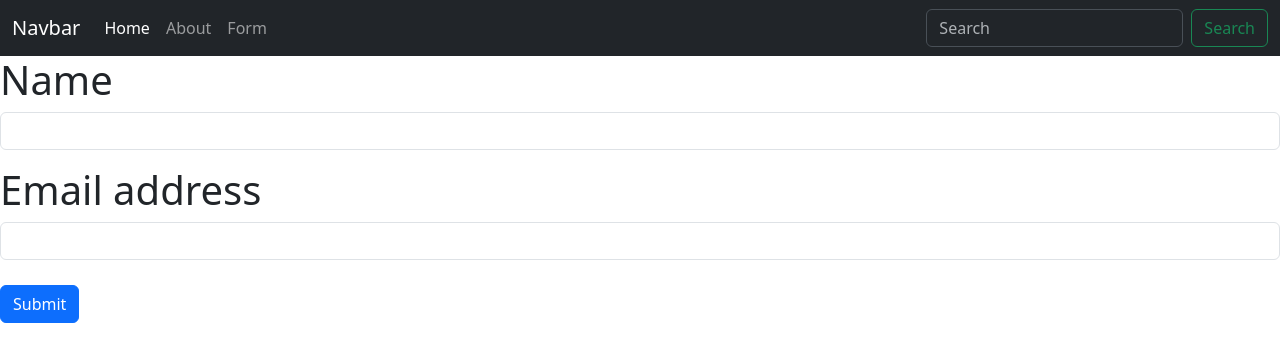
After one commit to tanverrana/django-fifth-project, a Django app: page /form/ in a window 1280 px wide. The commit adds this page. Shown: the top 362 px of the page. Run offline with Django 4.2, Linux system fonts and the light colour scheme.

Commit message:
form create and submit

```diff
--- /dev/null
+++ b/first_app/templates/first_app/form.html
@@ -0,0 +1,16 @@
+{% extends 'base.html' %}
+
+{% block content %}
+<form method="POST">
+    {% csrf_token %}
+    <div class="mb-3">
+        <label for="exampleInputName" class="form-label">Name</label>
+        <input type="text" class="form-control" id="exampleInputName" aria-describedby="nameHelp" name='username'>
+    </div>
+    <div class="mb-3">
+        <label for="exampleInputEmail1" class="form-label">Email address</label>
+        <input type="email" class="form-control" id="exampleInputEmail1" aria-describedby="emailHelp" name='email'>
+    </div>
+    <button type="submit" class="btn btn-primary">Submit</button>
+</form>
+{%endblock%}
--- a/first_app/urls.py
+++ b/first_app/urls.py
@@ -3,4 +3,5 @@ from . import views
 urlpatterns = [
     path('', views.home, name="homepage"),
     path('about/', views.about, name="aboutpage"),
+    path('form/', views.submit_form, name="submit_form"),
 ]
--- a/first_app/views.py
+++ b/first_app/views.py
@@ -4,24 +4,13 @@ from django.shortcuts import render
 
 
 def home(request):
-    return render(request, './first_app/home.html', {'name': 'Tanver Rana Sobur', 'age': 19, 'marks': 90, 'courses': [
-        {
-            'id': 1,
-            'course': 'C',
-            'teacher': 'Arifin'
-        },
-        {
-            'id': 2,
-            'course': 'C++',
-            'teacher': 'Rokey'
-        },
-        {
-            'id': 3,
-            'course': 'Database',
-            'teacher': 'Iftekhar'
-        },
-    ], 'name': 'Tanver', 'lst': [1, 2, 4, 7], 'blog': 'I am Tanver Rana Sobur. I am the student of Bangladesh University department of CSE. THis is our blog website.'})
+    return render(request, './first_app/home.html')
 
 
 def about(request):
-    return render(request, './first_app/about.html', {'author': 'tanver Rana'})
+    return render(request, './first_app/about.html')
+
+
+def submit_form(request):
+    print(request.POST)
+    return render(request, './first_app/form.html')
--- a/templates/base.html
+++ b/templates/base.html
@@ -27,6 +27,9 @@
                         <li class="nav-item">
                             <a class="nav-link" href="{% url 'aboutpage' %}">About</a>
                         </li>
+                        <li class="nav-item">
+                            <a class="nav-link" href="{% url 'submit_form' %}">Form</a>
+                        </li>
                     </ul>
                     <form class="d-flex" role="search">
                         <input class="form-control me-2" type="search" placeholder="Search" aria-label="Search">
```
